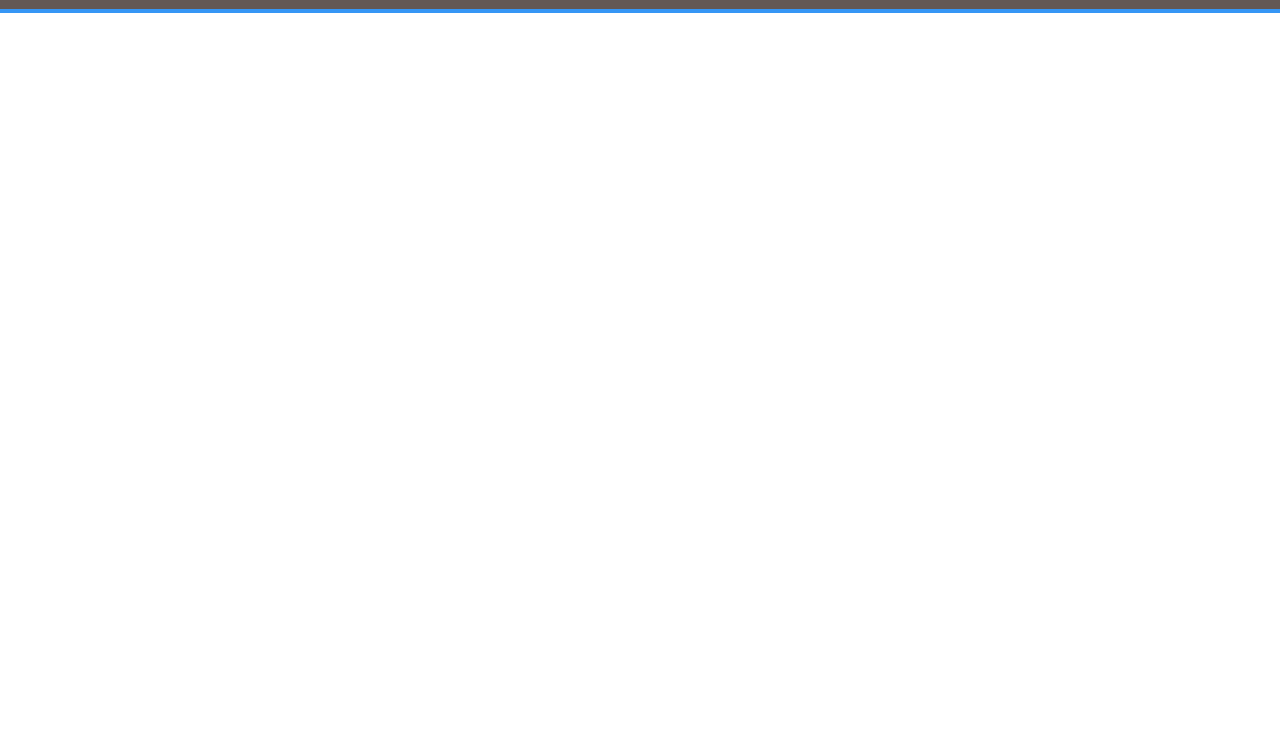
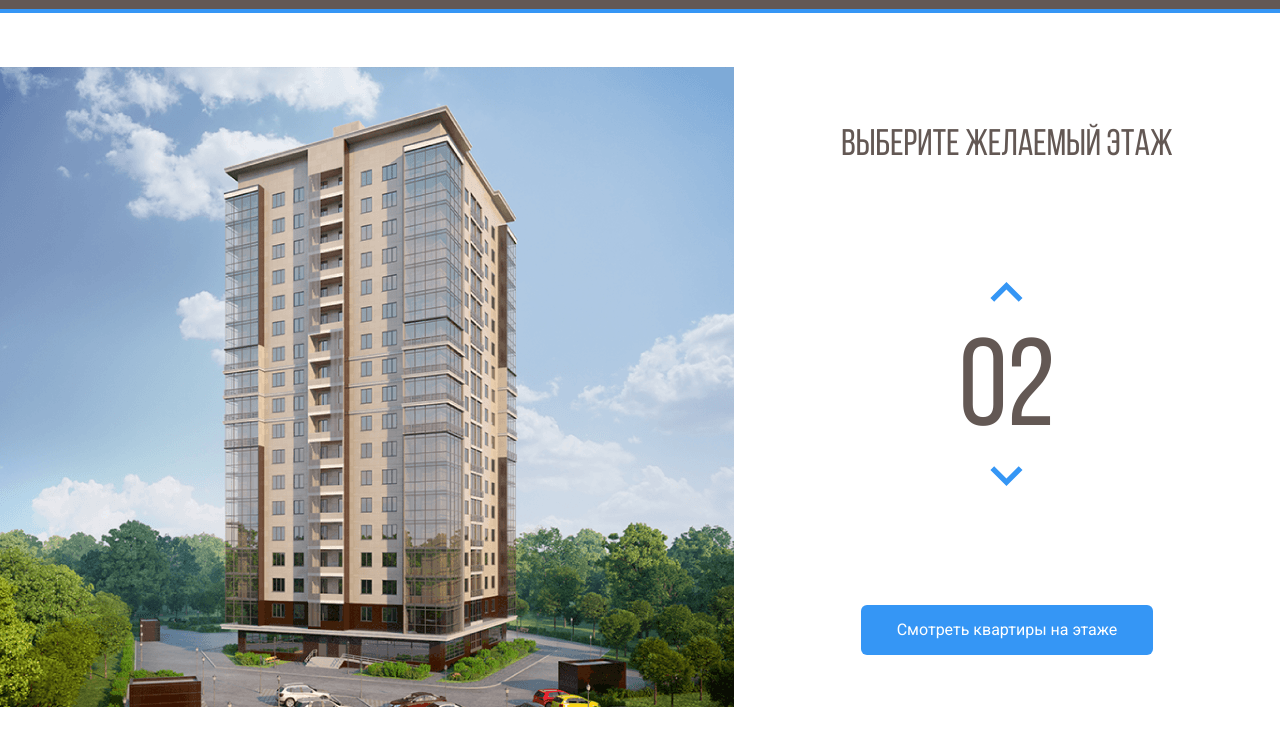
Before and after one commit to Radik152/HouseProject, a plain HTML site: page index.html in a window 1280 px wide. Shown: the part 55-800 px from the top of the page. Drawn offline with Linux system fonts and the light colour scheme.

Commit message:
House-img + counter

```diff
--- a/CSS/style.css
+++ b/CSS/style.css
@@ -1,3 +1,12 @@
+@font-face {
+    font-family: "Bebas Neue";
+    src: local("BebasNeueRegular"), url("../fonts/BebasNeueRegular.woff2") format("woff2"),
+        url("../fonts/BebasNeueRegular.woff") format("woff");
+    font-weight: normal;
+    font-style: normal;
+    font-display: swap;
+}
+
 * {
     box-sizing: border-box;
 }
@@ -59,3 +68,69 @@ body {
     text-decoration: none;
     color: #fff;
 }
+
+.main {
+    width: 1280px;
+    margin: auto;
+    margin-top: 54px;
+    display: flex;
+}
+
+.home-img path {
+    opacity: 0;
+    cursor: pointer;
+}
+
+.home-img path:hover {
+    opacity: 1;
+}
+
+.main-info {
+    flex-grow: 1;
+    text-align: center;
+    display: flex;
+    flex-direction: column;
+    align-items: center;
+    justify-content: space-around;
+}
+
+.counter-group {
+    display: flex;
+    flex-direction: column;
+    align-items: center;
+}
+
+.counter-button {
+    background-color: #fff;
+    border: none;
+    cursor: pointer;
+}
+
+.counter-arrow-down {
+    transform: rotateX(180deg);
+}
+
+.main-title {
+    margin: 0;
+    font-family: "Bebas Neue",sans-serif;
+    font-weight: normal;
+    font-size: 37px;
+    line-height: 44px;
+    color: #635854;
+}
+
+.counter {
+    color: #635854;
+    font-size: 124px;
+    font-family: "Bebas Neue",sans-serif;
+    margin-top: 15px;
+}
+
+.button-primary {
+    background: #3596F5;
+    border-radius: 6px;
+    border: none;
+    color: #fff;
+    padding: 16px 36px;
+    cursor: pointer;
+}
--- a/index.html
+++ b/index.html
@@ -40,5 +40,53 @@
         </div>
         <!-- /.navbar -->
     </header>
+
+    <main class="main">
+        <div class="main-image">
+            <svg class="home-img" width="734" height="640" viewBox="0 0 734 640" fill="none" xmlns="http://www.w3.org/2000/svg" xmlns:xlink="http://www.w3.org/1999/xlink">
+            <rect width="734" height="640" fill="url(#pattern0)"/>
+            <defs>
+            <pattern id="pattern0" patternContentUnits="objectBoundingBox" width="1" height="1">
+            <use xlink:href="#image0" transform="translate(-0.00408719) scale(0.0013624 0.0015625)"/>
+            </pattern>
+            <image id="image0" width="740" height="640" xlink:href="img/home.png"/>
+            </defs>
+            <path d="M222 531L442.8 539L512 525.3V547L443.5 566.7L222 555.7V531Z" fill="#3595F6" fill-opacity="0.75"/>
+            <path d="M223 530V505L443.3 508.3L513 505V525L443.7 538L223 530Z" fill="#3595F6" fill-opacity="0.75"/>
+            <path d="M223 504V479H444H513V502L445 509L223 504Z" fill="#3595F6" fill-opacity="0.75"/>
+            <path d="M223 480V455L444.3 451.3L512 458V480H444" fill="#3595F6" fill-opacity="0.75"/>
+            <path d="M223 454V428L444.5 424.7L513 435.7V457L444 450.3L223 454Z" fill="#3595F6" fill-opacity="0.75"/>
+            <path d="M222 427V403.3L443 391L514 414V435.3L443 423L222 427Z" fill="#3595F6" fill-opacity="0.75"/>
+            <path d="M222 405V380L444.2 363.7L514 392.3V413L443.7 391.3L222 405Z" fill="#3595F6" fill-opacity="0.75"/>
+            <path d="M222 380V355L444.5 334.7L514 371.3V392L442 363.3L222 380Z" fill="#3595F6" fill-opacity="0.75"/>
+            <path d="M222 354V330L445 305.3L514 349.3V371L444.7 333L222 354Z" fill="#3595F6" fill-opacity="0.75"/>
+            <path d="M222 329V305L444.5 276.3L514 327.3V348L443.7 305.7L222 329Z" fill="#3595F6" fill-opacity="0.75"/>
+            <path d="M221 305V281L443.3 248L514 307.3V327L444 276.3L221 305Z" fill="#3595F6" fill-opacity="0.75"/>
+            <path d="M222 280V256L443.2 221L513 285V306L444.3 247.7L222 280Z" fill="#3595F6" fill-opacity="0.75"/>
+            <path d="M222 256V231L444.3 193L513 263.3V284L444 220L222 256Z" fill="#3595F6" fill-opacity="0.75"/>
+            <path d="M222 230V205L442.8 161.3L513 240.3V263L444 189.7L222 230Z" fill="#3595F6" fill-opacity="0.75"/>
+            <path d="M223 206V181L443 133L513 218V241L442.3 161.7L223 206Z" fill="#3595F6" fill-opacity="0.75"/>
+            <path d="M222 181V156L441.8 104L513 196.3V219L443.3 132.7L222 181Z" fill="#3595F6" fill-opacity="0.75"/>
+            <path d="M222 156V130L444 73.3L513 175V196L443.7 104.3L222 156Z" fill="#3595F6" fill-opacity="0.75"/>
+            </svg>
+        </div>
+        <!-- /.main-image -->
+        <div class="main-info">
+            <h2 class="main-title">
+                Выберите желаемый этаж
+            </h2>
+            <div class="counter-group">
+                <button class="counter-button counter-up">
+                    <img src="img/arrow.svg" alt="arrow-up" class="counter-arrow">
+                </button>
+                <span class="counter">02</span>
+                <button class="counter-button counter-down">
+                    <img src="img/arrow.svg" alt="arrow-down" class="counter-arrow counter-arrow-down">
+                </button>
+            </div>
+            <button class="button button-primary">Смотреть  квартиры на этаже</button>
+        </div>
+        <!-- /.main-info -->
+    </main>
 </body>
 </html>
```
Also changed, not shown: fonts/BebasNeueRegular.woff (added), fonts/BebasNeueRegular.woff2 (added), img/Group.svg (added), img/arrow.svg (added), img/home.png (added).
